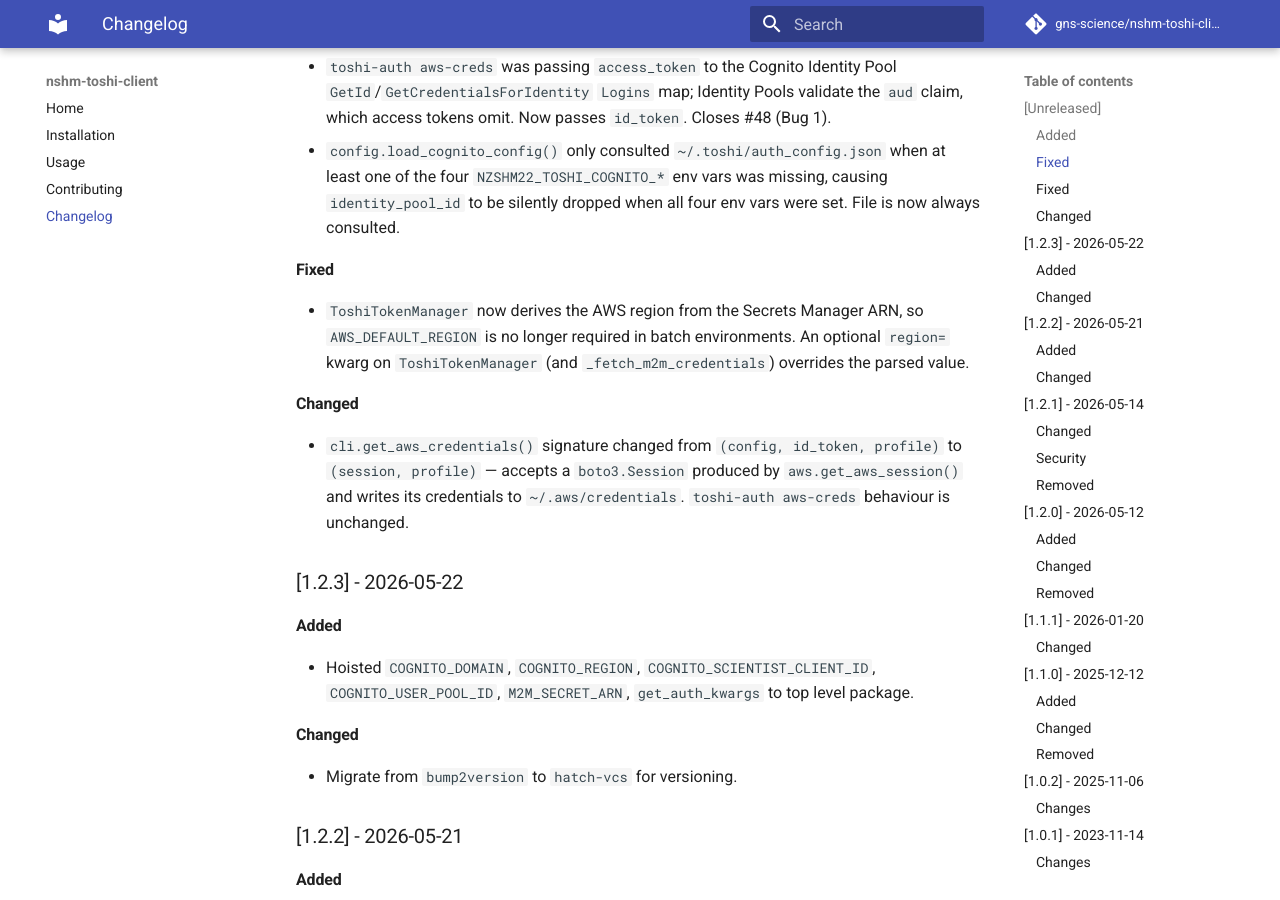
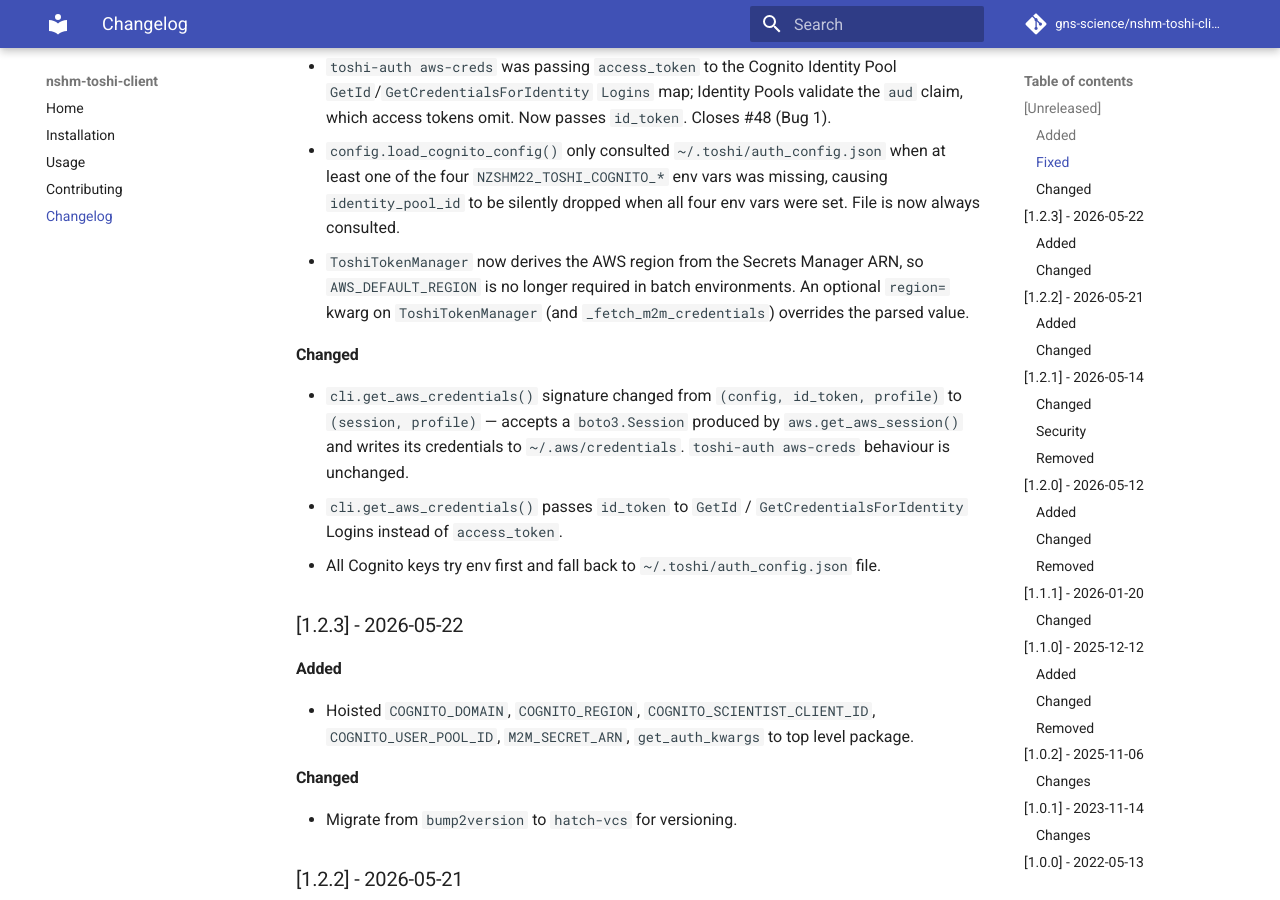
Before and after one commit to GNS-Science/nshm-toshi-client, an MkDocs documentation site: the page built from docs/changelog.md, in a window 1280 px wide and 900 px high, scrolled down 735 px. Built offline with MkDocs 1.6.1 and Material for MkDocs 9.7.7, drawn with Linux system fonts in a browser that asks for light colours; comment, search, counter and statistics services are not loaded.

Commit message:
cleanup after rebase

```diff
--- a/CHANGELOG.md
+++ b/CHANGELOG.md
@@ -16,12 +16,12 @@ and this project adheres to [Semantic Versioning](https://semver.org/spec/v2.0.0
 ### Fixed
 - `toshi-auth aws-creds` was passing `access_token` to the Cognito Identity Pool `GetId`/`GetCredentialsForIdentity` `Logins` map; Identity Pools validate the `aud` claim, which access tokens omit. Now passes `id_token`. Closes #48 (Bug 1).
 - `config.load_cognito_config()` only consulted `~/.toshi/auth_config.json` when at least one of the four `NZSHM22_TOSHI_COGNITO_*` env vars was missing, causing `identity_pool_id` to be silently dropped when all four env vars were set. File is now always consulted.
-
-### Fixed
 - `ToshiTokenManager` now derives the AWS region from the Secrets Manager ARN, so `AWS_DEFAULT_REGION` is no longer required in batch environments. An optional `region=` kwarg on `ToshiTokenManager` (and `_fetch_m2m_credentials`) overrides the parsed value.
 
 ### Changed
 - `cli.get_aws_credentials()` signature changed from `(config, id_token, profile)` to `(session, profile)` — accepts a `boto3.Session` produced by `aws.get_aws_session()` and writes its credentials to `~/.aws/credentials`. `toshi-auth aws-creds` behaviour is unchanged.
+- `cli.get_aws_credentials()` passes `id_token` to `GetId` / `GetCredentialsForIdentity` Logins instead of `access_token`.
+- All Cognito keys try env first and fall back to `~/.toshi/auth_config.json` file.
 
 ## [1.2.3] - 2026-05-22
 
```
Also changed, not shown: docs/usage.md (+1 -4 lines).
